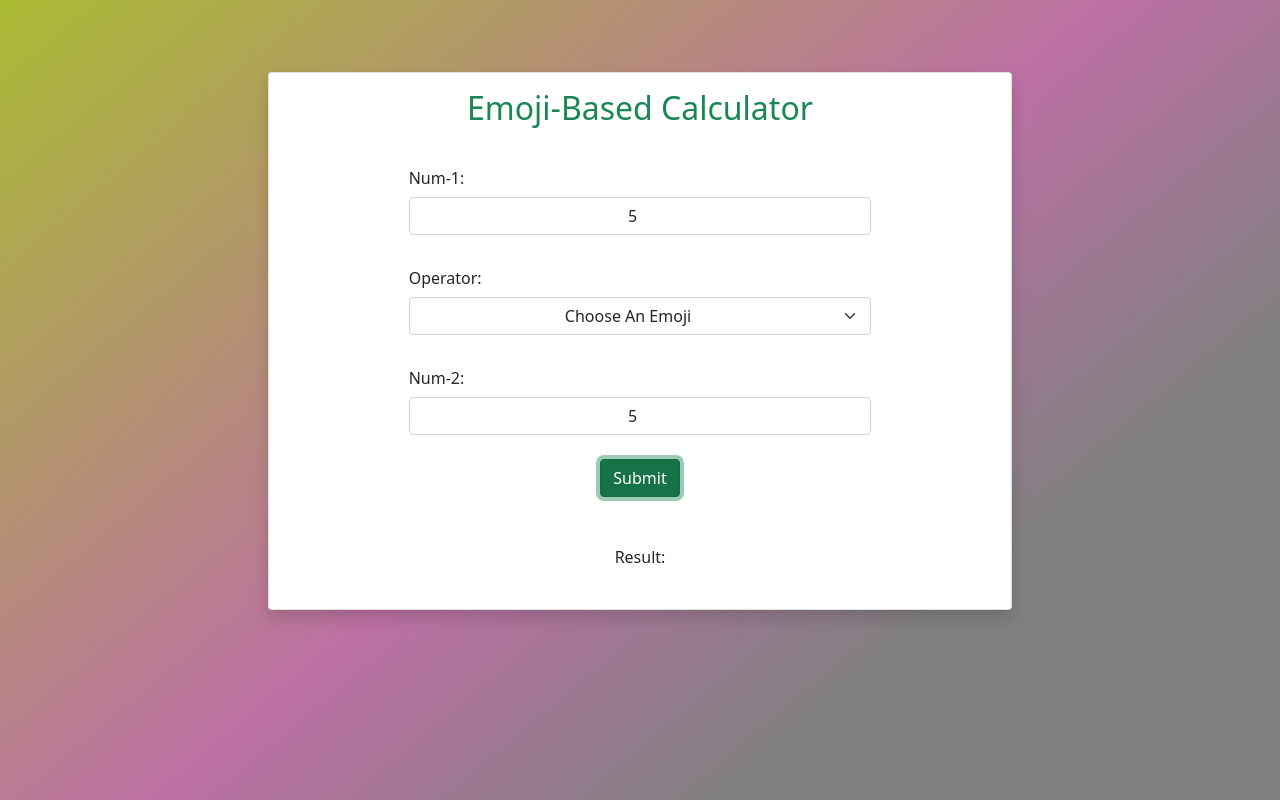
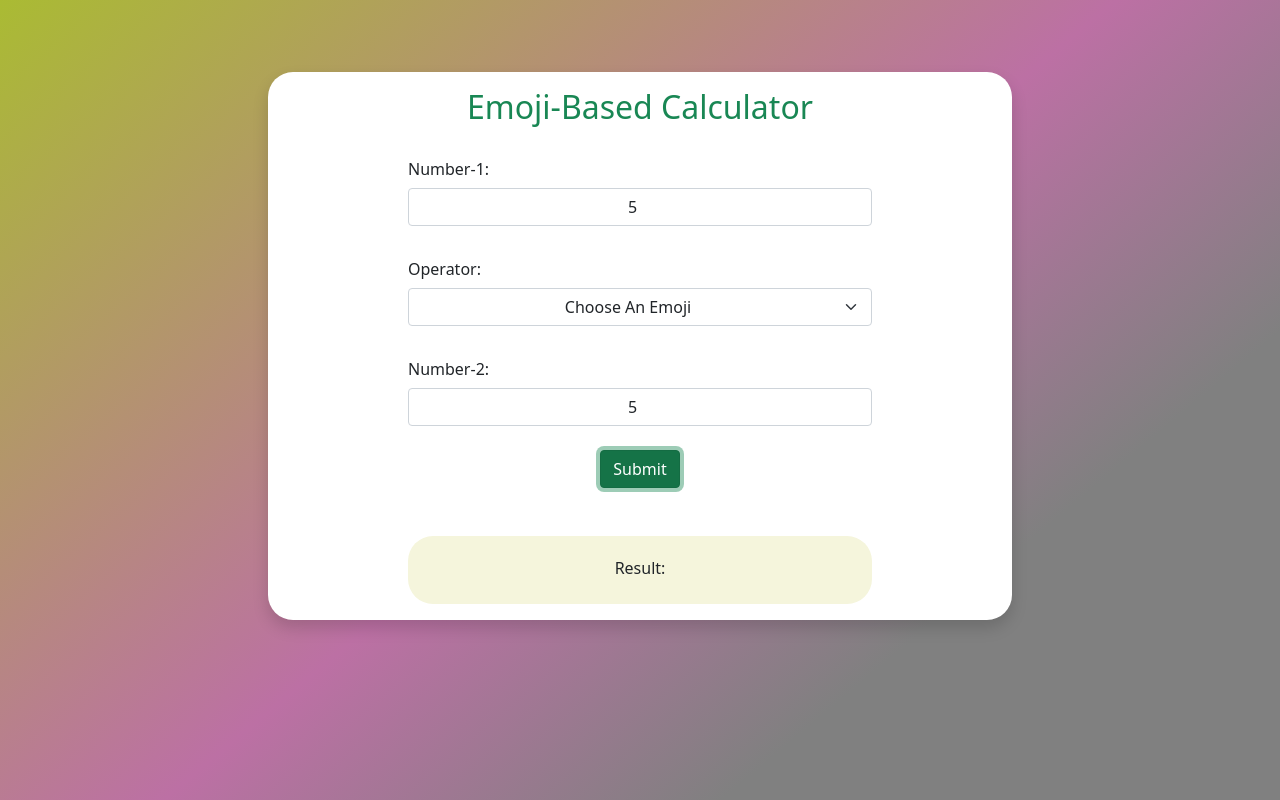
Before and after one commit to MahmudJewel/Simple-calculator, a React (Create React App) app in the folder frontend/: page / in a window 1280 px wide. Both pictures are taken after typing "5", "5" into the empty fields and a click on the button "Submit". Built offline with nearby package versions, Linux system fonts and the light colour scheme; no server answers.

Commit message:
some designchanged

```diff
--- a/frontend/src/assets/design.css
+++ b/frontend/src/assets/design.css
@@ -1,3 +1,11 @@
 .card-style {
-    border-radius: 25px;
-  }
+  border-radius: 25px;
+  /* background-color: aqua; */
+  background-color: white;
+}
+
+.result {
+  background-color: beige;
+  padding-top: 20px;
+  border-radius: 25px;
+}
--- a/frontend/src/components/Design.jsx
+++ b/frontend/src/components/Design.jsx
@@ -48,7 +48,7 @@ const Design = () => {
     return (
         <form onSubmit={handleSubmit}>
             <div className="container d-flex justify-content-center py-5">
-                <div className="card mt-4 col-md-8 shadow card-style">
+                <div className="card-style mt-4 col-md-8 shadow ">
                     <div className="card-title mt-3 ">
                         <h2 className="text-success text-center"> Emoji-Based Calculator </h2>
                     </div>
@@ -56,11 +56,11 @@ const Design = () => {
                     <div className="card-body col-md-8 m-auto">
 
                         <div className="mb-4">
-                            <label className="text-start col-form-label">Num-1: </label>
+                            <label className="text-start col-form-label">Number-1: </label>
                             <input
                                 className="form-control text-center"
                                 type="number"
-                                placeholder="num-1"
+                                placeholder="Enter any number"
                                 name="num_1"
                                 value={formValues.num_1}
                                 onChange={handleChange}
@@ -80,11 +80,11 @@ const Design = () => {
                         </div>
 
                         <div className="mb-4">
-                            <label className="text-start col-form-label">Num-2: </label>
+                            <label className="text-start col-form-label">Number-2: </label>
                             <input
                                 className="form-control text-center"
                                 type="number"
-                                placeholder="Num-2"
+                                placeholder="Enter any number"
                                 name="num_2"
                                 value={formValues.num_2}
                                 onChange={handleChange}
@@ -98,7 +98,7 @@ const Design = () => {
                         <br /><br />
 
                         {/* ------------- Show result if submitted -------------------------------- */}
-                        {isSubmit && <div className="text-center">
+                        {isSubmit && <div className="text-center result">
                             Result: <b>{result}</b>
                             <br /><br />
                         </div>}
```
